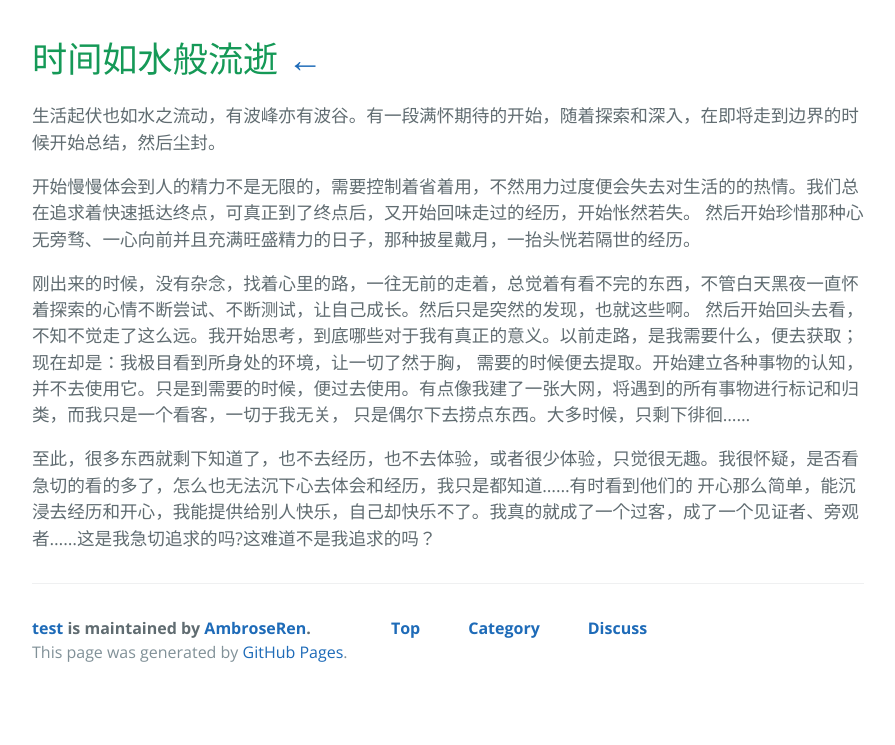
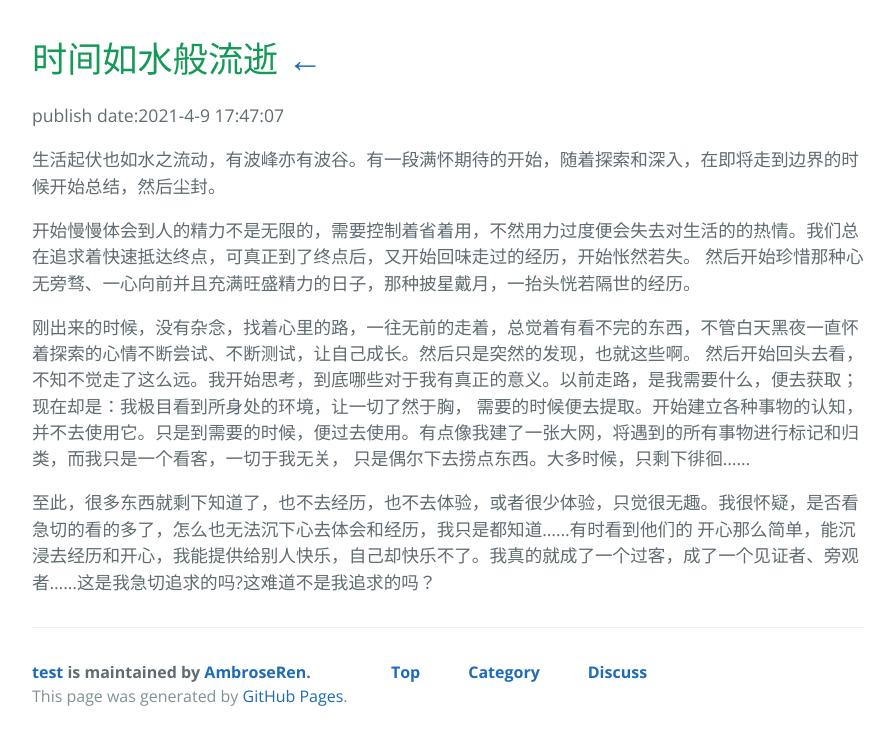
Before and after one commit to AmbroseRen/test, a Jekyll site: the page built from Data/MD/2021/04/20210409.md, in a window 1280 px wide. Shown: the top 745 px of the page, without its empty margins (192-1087 px from the left). Built offline with Jekyll 4.4.1, drawn with Linux system fonts in a browser that asks for light colours; our own code applies the rules of GitHub Pages for plain Markdown files; the repository's description, which GitHub fills in, is left out.

Commit message:
Update 20210409.md

```diff
--- a/Data/MD/2021/04/20210409.md
+++ b/Data/MD/2021/04/20210409.md
@@ -1,4 +1,5 @@
 # 时间如水般流逝  [←](../../../../Doc/Diary/index.md)
+publish date:2021-4-9 17:47:07
 
 生活起伏也如水之流动，有波峰亦有波谷。有一段满怀期待的开始，随着探索和深入，在即将走到边界的时候开始总结，然后尘封。
 
```
